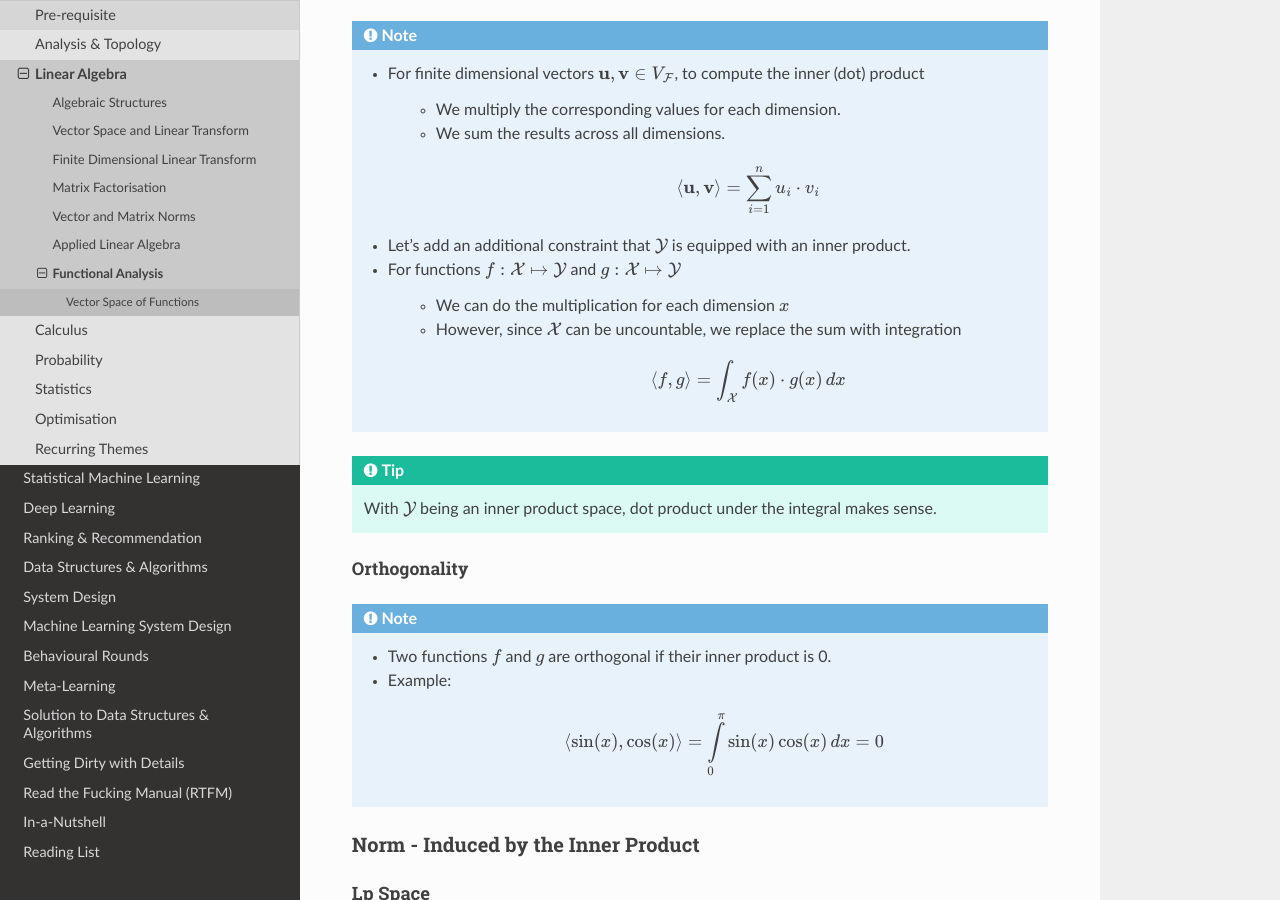
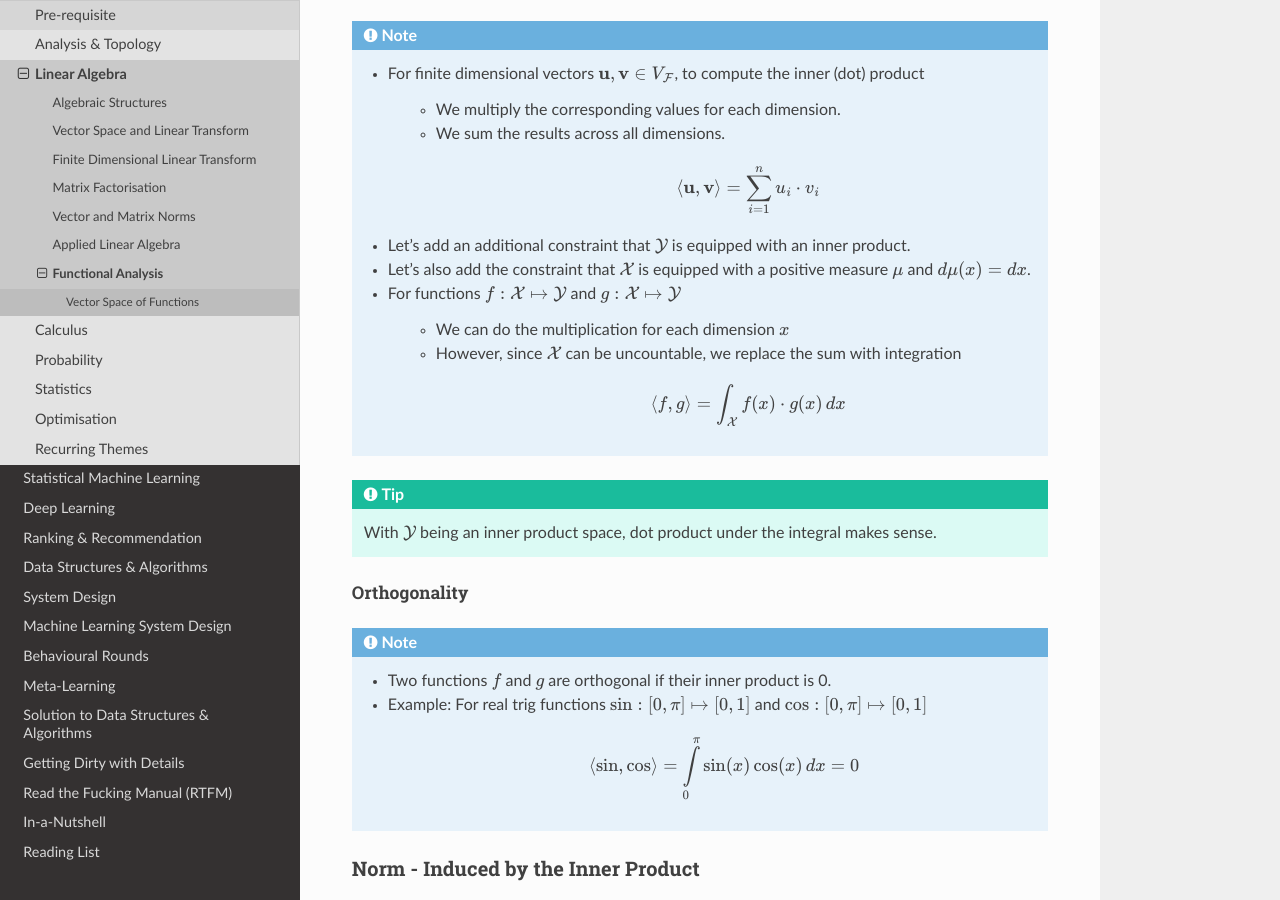
Before and after one commit to uselesstechjunks/leetcode, a Sphinx documentation site: the page built from docs/source/math/linalg/funan.rst, in a window 1280 px wide and 900 px high, scrolled down 2180 px. Built offline with Sphinx 7.4.7 and the Read the Docs theme 2.0.0, drawn with Linux system fonts in a browser that asks for light colours.

Commit message:
Update funan.rst

```diff
--- a/docs/source/math/linalg/funan.rst
+++ b/docs/source/math/linalg/funan.rst
@@ -78,6 +78,7 @@ Inner Product
 
 			.. math:: \langle\mathbf{u},\mathbf{v}\rangle=\sum_{i=1}^n u_i\cdot v_i
 	* Let's add an additional constraint that :math:`\mathcal{Y}` is equipped with an inner product.
+	* Let's also add the constraint that :math:`\mathcal{X}` is equipped with a positive measure :math:`\mu` and :math:`\mathop{d\mu}(x)=\mathop{dx}`.
 	* For functions :math:`f:\mathcal{X}\mapsto\mathcal{Y}` and :math:`g:\mathcal{X}\mapsto\mathcal{Y}`
 
 		* We can do the multiplication for each dimension :math:`x`
@@ -92,9 +93,9 @@ Orthogonality
 ^^^^^^^^^^^^^^^^^^^^^^^^^^^^^^^^^^^^^^^^^^^^^^^^^^^^^^^^^^^^^^^^^^^^^^^^^^^^^^^^
 .. note::
 	* Two functions :math:`f` and :math:`g` are orthogonal if their inner product is 0.
-	* Example:
+	* Example: For real trig functions :math:`\sin:[0,\pi]\mapsto[0,1]` and :math:`\cos:[0,\pi]\mapsto[0,1]`
 
-		.. math:: \langle\sin(x),\cos(x)\rangle=\int_\limits{0}^{\pi}\sin(x)\cos(x)\mathop{dx}=0
+		.. math:: \langle\sin,\cos\rangle=\int_\limits{0}^{\pi}\sin(x)\cos(x)\mathop{dx}=0
 
 Norm - Induced by the Inner Product
 ================================================================================
```
